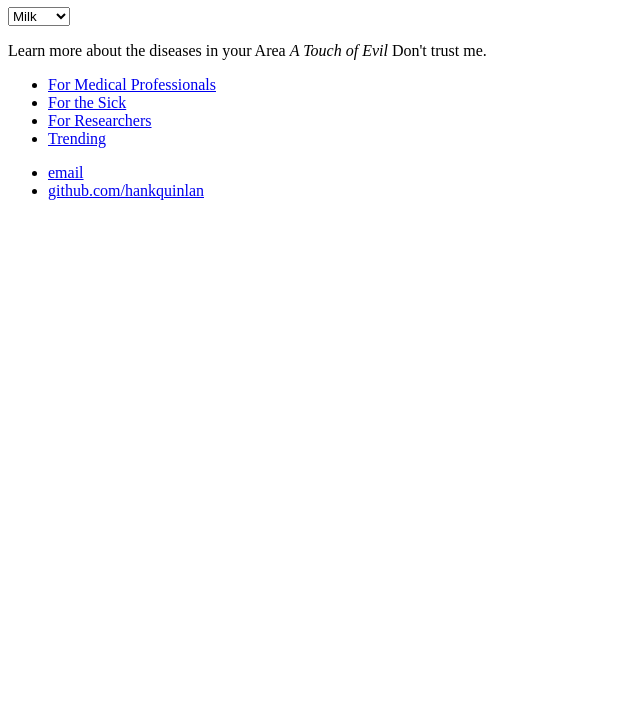
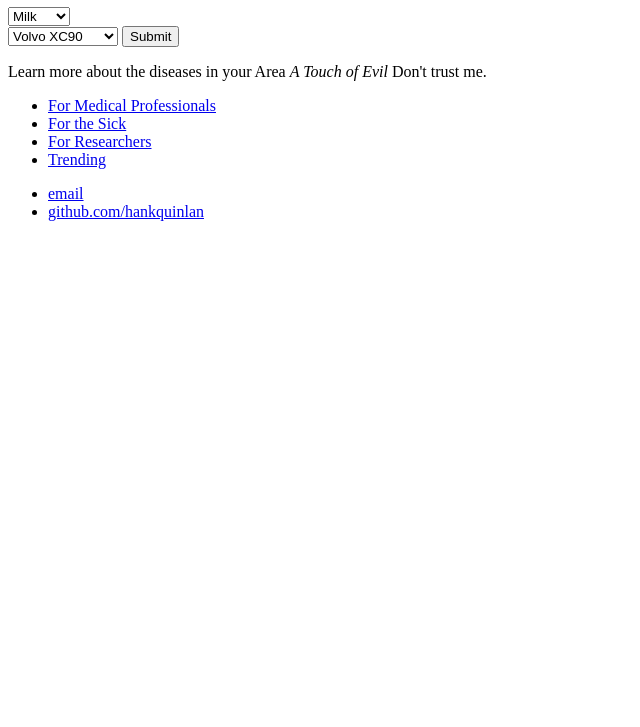
Before and after one commit to HamsterQuest/Good-Gamers, a plain HTML site: page index.html in a window 1280 px wide. Shown: the part 73-800 px from the top of the page, without its empty margins (0-640 px from the left). Drawn offline with Linux system fonts and the light colour scheme.

Commit message:
Update index.html

```diff
--- a/index.html
+++ b/index.html
@@ -12,6 +12,15 @@
  			 <option>Coffee</option>
  			 <option>Tea</option>
 			</select>
+			<form action="/action_page.php">
+  <select name="cars">
+    <option value="volvo">Volvo XC90</option>
+    <option value="saab">Saab 95</option>
+    <option value="mercedes">Mercedes SLK</option>
+    <option value="audi">Audi TT</option>
+  </select>
+  <input type="submit" value="Submit">
+</form>
 				<p>Learn more about the diseases in your Area <em>A Touch of Evil</em> Don't trust me. <a href="/about">
 		<nav>
     		<ul>
```
